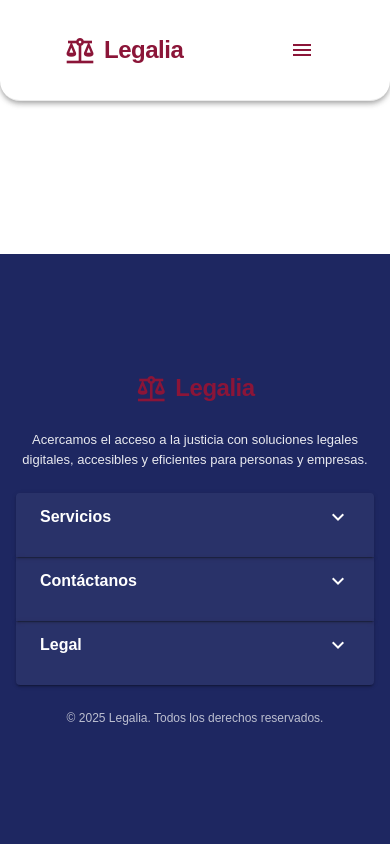
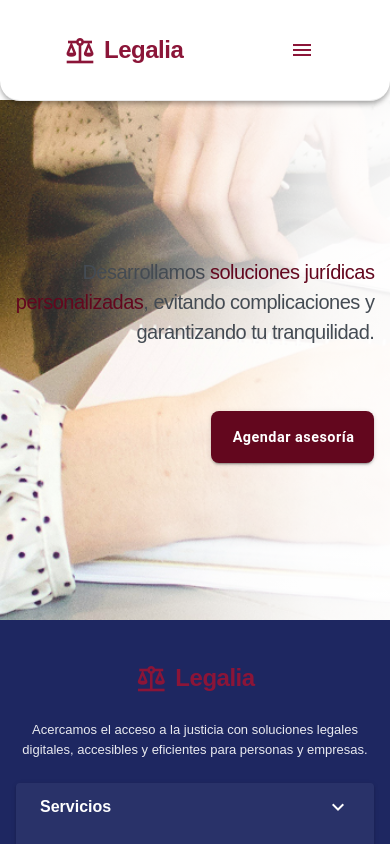
Before and after one commit to damg75/legalia, a Vue app: page /servicios in a window 390 px wide. Shown: the top 844 px of the page. Built offline with nearby package versions, Linux system fonts and the light colour scheme; a small style sheet from the web is missing.

Commit message:
hero services v1

```diff
--- /dev/null
+++ b/src/modules/services/Services.vue
@@ -0,0 +1,11 @@
+<template>
+  <v-container fluid class="ma-0 pa-0">
+    <Hero />
+  </v-container>
+</template>
+
+<script setup>
+import Hero from './parts/Hero.vue'
+</script>
+
+<style scoped></style>
--- /dev/null
+++ b/src/modules/services/parts/Hero.vue
@@ -0,0 +1,238 @@
+<template>
+  <section class="hero-section">
+    <div class="hero-background">
+      <v-img src="@/modules/services/assets/gabrielle-henderson-HJckKnwCXxQ-unsplash 1.png"
+        alt="Consultoría legal profesional" class="hero-image" cover>
+        <template v-slot:placeholder>
+          <div class="d-flex align-center justify-center fill-height">
+            <v-progress-circular color="primary" indeterminate size="64"></v-progress-circular>
+          </div>
+        </template>
+      </v-img>
+      <div class="hero-overlay"></div>
+    </div>
+
+    <div class="hero-content d-flex justify-end align-center">
+      <div class="hero-text d-flex flex-column align-start">
+        <h1 class="hero-title text-right ma-0 pa-0">
+          <span class="text-gray">Desarrollamos </span><span class="text-primary-dark">soluciones jurídicas </span><span class="text-primary-dark">personalizadas</span><span class="text-gray">, evitando complicaciones y garantizando tu tranquilidad.</span>
+        </h1>
+
+        <div style="width: 100%" class="d-flex justify-end">
+          <v-btn class="hero-cta mt-8 " color="primary-dark" height="52" rounded="lg" elevation="2">
+          Agendar asesoría
+        </v-btn>
+        </div>
+
+      </div>
+    </div>
+  </section>
+</template>
+
+<script setup>
+// No se requieren imports adicionales para este componente
+</script>
+
+<style scoped>
+.hero-section {
+  position: relative;
+  width: 100%;
+  height: 520px;
+  display: flex;
+  align-items: center;
+  overflow: hidden;
+}
+
+.hero-background {
+  position: absolute;
+  top: 0;
+  left: 0;
+  width: 100%;
+  height: 100%;
+  z-index: 1;
+}
+
+.hero-image {
+  width: 100%;
+  height: 100%;
+  object-fit: cover;
+  object-position: center;
+}
+
+.hero-overlay {
+  position: absolute;
+  top: 0;
+  left: 0;
+  width: 100%;
+  height: 100%;
+  background: linear-gradient(90deg,
+      rgba(255, 255, 255, 0.05) 0%,
+      rgba(255, 255, 255, 0.1) 20%,
+      rgba(255, 255, 255, 0.3) 40%,
+      rgba(255, 255, 255, 0.6) 60%,
+      rgba(255, 255, 255, 0.85) 80%,
+      rgba(255, 255, 255, 0.95) 100%);
+  z-index: 2;
+}
+
+.hero-content {
+  position: relative;
+  z-index: 3;
+  width: 100%;
+  height: 100%;
+  display: flex;
+  align-items: center;
+  justify-content: flex-end;
+  padding: 0 6rem 0 0;
+}
+
+.hero-text {
+  max-width: 850px;
+  text-align: left;
+  display: flex;
+  flex-direction: column;
+  align-items: flex-start;
+  gap: 2rem;
+}
+
+.hero-title {
+  font-size: 40px;
+  font-weight: 500;
+  line-height: 60px;
+  font-family: 'Poppins', sans-serif;
+  letter-spacing: -0.5px;
+  width: 100%;
+}
+
+.text-gray {
+  color: #444B53;
+  font-weight: 500;
+}
+
+.text-primary-dark {
+  color: #63071E;
+  font-weight: 500;
+}
+
+.hero-cta {
+  font-size: 1.1rem;
+  font-weight: 600;
+  padding: 16px 32px !important;
+  text-transform: none;
+  letter-spacing: 0.5px;
+  transition: all 0.3s ease;
+}
+
+.hero-cta:hover {
+  transform: translateY(-2px);
+  box-shadow: 0 8px 25px rgba(139, 0, 0, 0.3) !important;
+}
+
+/* Responsive Design */
+@media (max-width: 1200px) {
+  .hero-content {
+    padding: 0 4%;
+  }
+
+  .hero-text {
+    max-width: 550px;
+  }
+
+  .hero-title {
+    font-size: 36px;
+    line-height: 54px;
+  }
+}
+
+@media (max-width: 992px) {
+  .hero-content {
+    padding: 0 3%;
+  }
+
+  .hero-text {
+    max-width: 500px;
+  }
+
+  .hero-title {
+    font-size: 32px;
+    line-height: 48px;
+  }
+}
+
+@media (max-width: 768px) {
+  .hero-section {
+    height: 520px;
+  }
+
+  .hero-content {
+    padding: 0 5%;
+    justify-content: center !important;
+  }
+
+  .hero-text {
+    max-width: 100%;
+    text-align: center;
+    align-items: center !important;
+  }
+
+  .hero-title {
+    font-size: 28px;
+    line-height: 42px;
+    margin-bottom: 1.5rem;
+  }
+
+  .hero-cta {
+    font-size: 1rem;
+    padding: 14px 28px !important;
+  }
+}
+
+@media (max-width: 576px) {
+  .hero-section {
+    height: 520px;
+  }
+
+  .hero-content {
+    padding: 0 4%;
+  }
+
+  .hero-text {
+    align-items: center !important;
+  }
+
+  .hero-title {
+    font-size: 24px;
+    line-height: 36px;
+  }
+
+  .hero-cta {
+    font-size: 0.95rem;
+    padding: 12px 24px !important;
+  }
+}
+
+@media (max-width: 480px) {
+  .hero-title {
+    font-size: 20px;
+    line-height: 30px;
+  }
+
+  .hero-cta {
+    font-size: 0.9rem;
+    padding: 10px 20px !important;
+  }
+}
+
+/* Ajustes para el overlay en dispositivos móviles */
+@media (max-width: 768px) {
+  .hero-overlay {
+    background: linear-gradient(90deg,
+        rgba(255, 255, 255, 0.1) 0%,
+        rgba(255, 255, 255, 0.2) 20%,
+        rgba(255, 255, 255, 0.4) 40%,
+        rgba(255, 255, 255, 0.7) 60%,
+        rgba(255, 255, 255, 0.9) 80%,
+        rgba(255, 255, 255, 0.95) 100%);
+  }
+}
+</style>
--- a/src/router/index.js
+++ b/src/router/index.js
@@ -9,6 +9,7 @@ import { createRouter, createWebHistory } from 'vue-router'
 
 // Components
 import Landing from '@/modules/landing/Landing.vue'
+import Services from '@/modules/services/Services.vue'
 
 const routes = [
   {
@@ -18,6 +19,19 @@ const routes = [
     meta: {
       layout: 'LandingLayout'
     }
+  },
+  {
+    path: '/servicios',
+    name: 'Services',
+    component: Services,
+    meta: {
+      layout: 'LandingLayout'
+    }
+  },
+  {
+    path: '/:pathMatch(.*)*',
+    name: 'NotFound',
+    redirect: '/'
   }
 ]
 
```
Also changed, not shown: src/modules/services/assets/gabrielle-henderson-HJckKnwCXxQ-unsplash 1.png (added).
